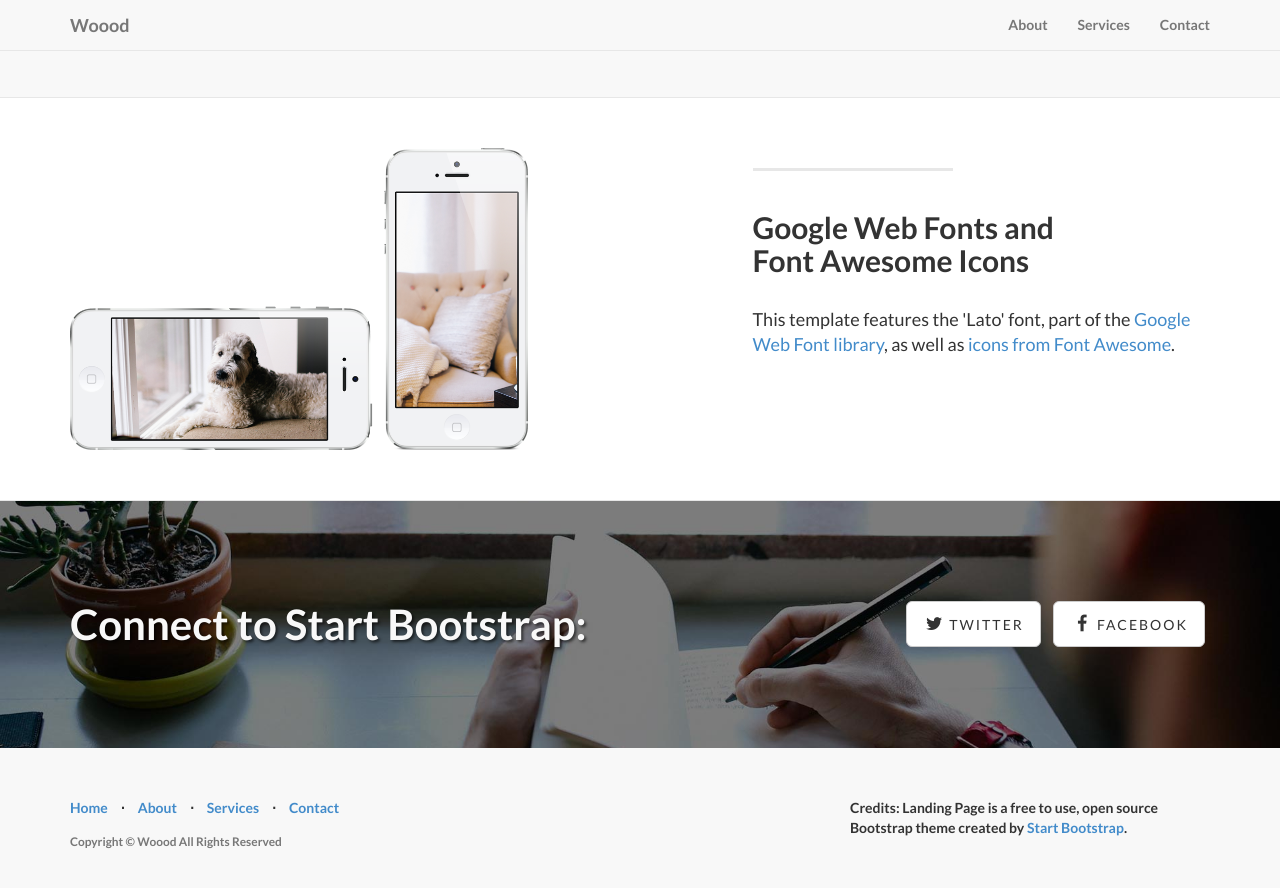
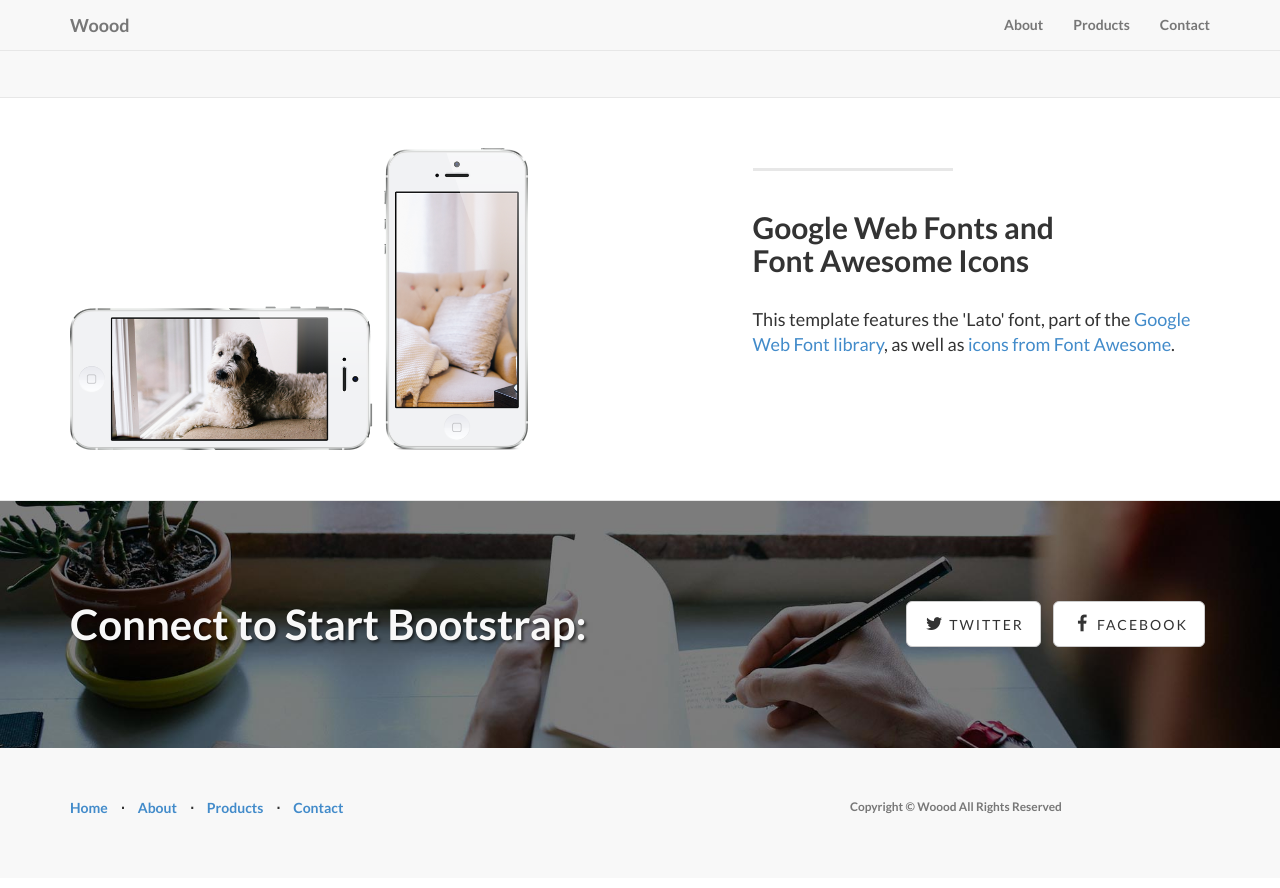
Before and after one commit to woood/woood.github.io, a Jekyll site: the page built from index.html, in a window 1280 px wide and 900 px high, scrolled down 1619 px. Shown: the top 888 px of the window. Built offline with Jekyll 4.4.1, drawn with Linux system fonts in a browser that asks for light colours; nearby versions of some CDN libraries.

Commit message:
Make navigation configurable

```diff
--- a/_config.yml
+++ b/_config.yml
@@ -29,3 +29,11 @@ social:
     url: https://www.facebook.com/woooddesign
   # - title: linkedin
   #   url:
+
+navigation:
+  - title: About
+    url: /about
+  - title: Products
+    url: /products
+  - title: Contact
+    url: /contact
--- a/_includes/footer.html
+++ b/_includes/footer.html
@@ -5,25 +5,21 @@
             <div class="col-md-8">
                 <ul class="list-inline">
                     <li>
-                        <a href="#home">Home</a>
+                        <a href="/">Home</a>
                     </li>
                     <li class="footer-menu-divider">&sdot;</li>
+                    {% for nav in site.navigation %}
                     <li>
-                        <a href="#about">About</a>
+                        <a href="{{ nav.url }}">{{ nav.title }}</a>
                     </li>
+                    {% if forloop.last != true %}
                     <li class="footer-menu-divider">&sdot;</li>
-                    <li>
-                        <a href="#services">Services</a>
-                    </li>
-                    <li class="footer-menu-divider">&sdot;</li>
-                    <li>
-                        <a href="#contact">Contact</a>
-                    </li>
+                    {% endif %}
+                    {% endfor %}
                 </ul>
-                <p class="copyright text-muted small">Copyright &copy; {{ site.title }} All Rights Reserved</p>
             </div>
-            <div class="col-md-4">
-                Credits: Landing Page is a free to use, open source Bootstrap theme created by <a href="http://startbootstrap.com/">Start Bootstrap</a>.
+            <div class="col-md-4 copyright text-muted small">
+                Copyright &copy; {{ site.title }} All Rights Reserved
             </div>
         </div>
     </div>
--- a/_includes/header.html
+++ b/_includes/header.html
@@ -1,40 +1,6 @@
-<!-- Navigation -->
-<nav class="navbar navbar-default navbar-fixed-top" role="navigation">
+{% include navigation.html %}
+<div class="intro-header">
     <div class="container">
-        <!-- Brand and toggle get grouped for better mobile display -->
-        <div class="navbar-header">
-            <button type="button" class="navbar-toggle" data-toggle="collapse" data-target="#bs-example-navbar-collapse-1">
-                <span class="sr-only">Toggle navigation</span>
-                <span class="icon-bar"></span>
-                <span class="icon-bar"></span>
-                <span class="icon-bar"></span>
-            </button>
-            <a class="navbar-brand" href="#">{{ site.title }}</a>
-        </div>
-        <!-- Collect the nav links, forms, and other content for toggling -->
-        <div class="collapse navbar-collapse" id="bs-example-navbar-collapse-1">
-            <ul class="nav navbar-nav navbar-right">
-                <li>
-                    <a href="#">About</a>
-                </li>
-                <li>
-                    <a href="#">Services</a>
-                </li>
-                <li>
-                    <a href="#">Contact</a>
-                </li>
-            </ul>
-        </div>
-        <!-- /.navbar-collapse -->
-    </div>
-    <!-- /.container -->
-</nav>
-
-<!-- Header -->
-<div class="intro-header">
-
-    <div class="container">
-
         <div class="row">
             <div class="col-lg-12">
                 <div class="intro-message">
@@ -51,9 +17,5 @@
                 </div>
             </div>
         </div>
-
     </div>
-    <!-- /.container -->
-
 </div>
-<!-- /.intro-header -->
--- /dev/null
+++ b/_includes/navigation.html
@@ -0,0 +1,24 @@
+<nav class="navbar navbar-default navbar-fixed-top" role="navigation">
+    <div class="container">
+        <!-- Brand and toggle get grouped for better mobile display -->
+        <div class="navbar-header">
+            <button type="button" class="navbar-toggle" data-toggle="collapse" data-target="#bs-example-navbar-collapse-1">
+                <span class="sr-only">Toggle navigation</span>
+                <span class="icon-bar"></span>
+                <span class="icon-bar"></span>
+                <span class="icon-bar"></span>
+            </button>
+            <a class="navbar-brand" href="/">{{ site.title }}</a>
+        </div>
+        <!-- Collect the nav links, forms, and other content for toggling -->
+        <div class="collapse navbar-collapse" id="bs-example-navbar-collapse-1">
+            <ul class="nav navbar-nav navbar-right">
+                {% for nav in site.navigation %}
+                <li>
+                    <a href="{{ nav.url }}">{{ nav.title }}</a>
+                </li>
+                {% endfor %}
+            </ul>
+        </div>
+    </div>
+</nav>
```
